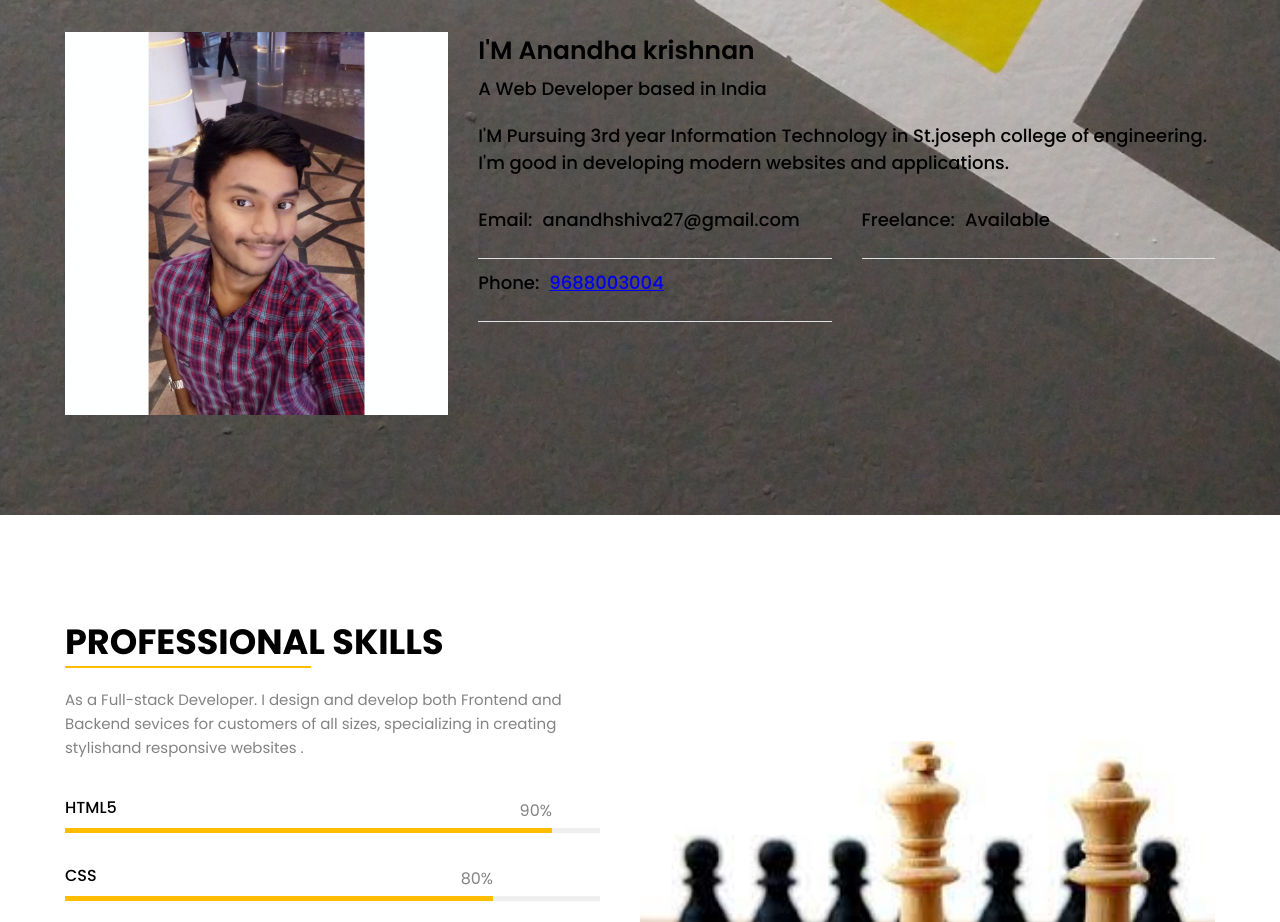
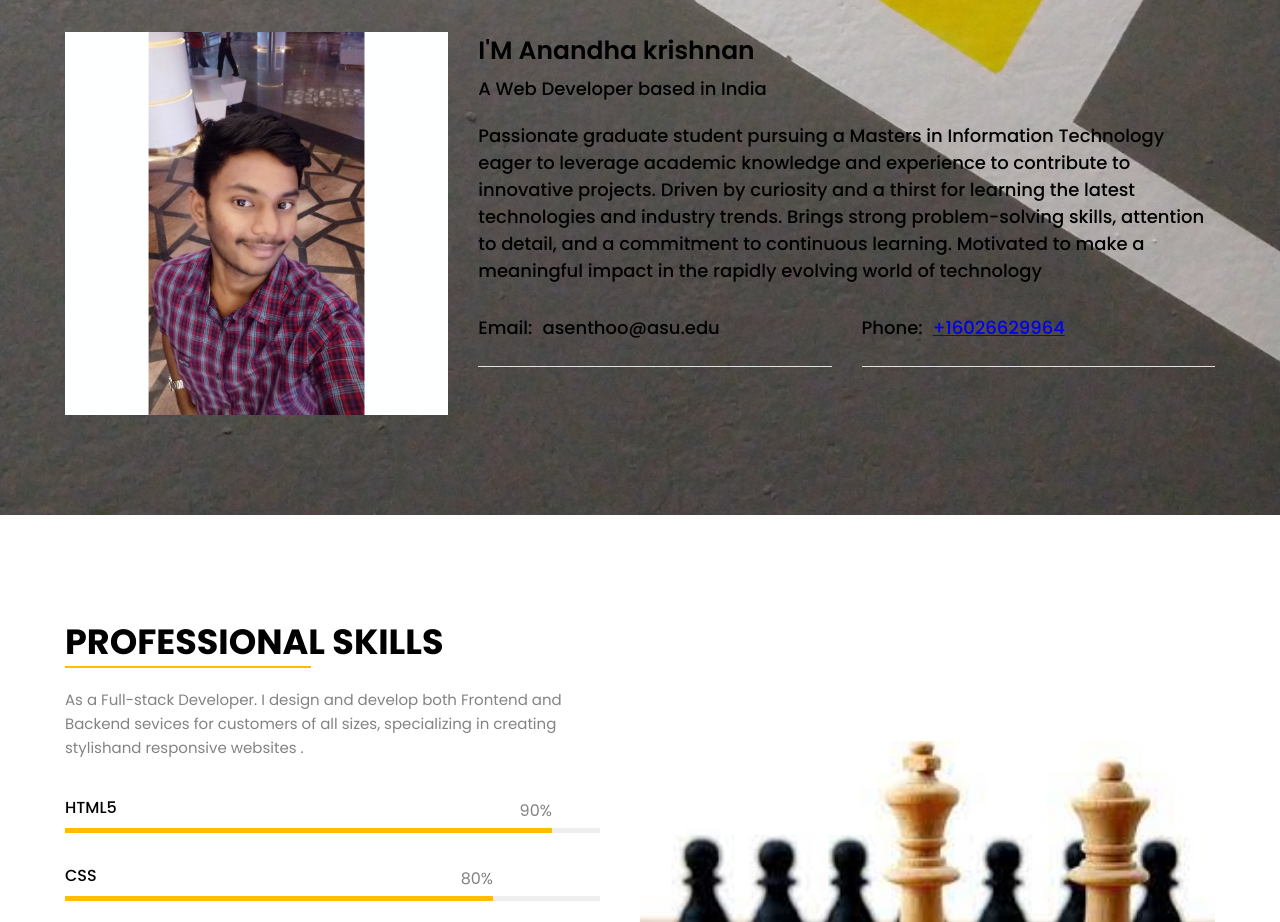
Before and after one commit to Anandhakrishnan27/Anandhakrishnan27.github.io, a plain HTML site: page index.html in a window 1280 px wide. Shown: the part 1012-1934 px from the top of the page. Drawn offline with Linux system fonts and the light colour scheme.

Commit message:
Add files via upload

```diff
--- a/index.html
+++ b/index.html
@@ -80,8 +80,10 @@
                             <h6>A Web Developer based in India </h6>
                             <p>
                                 <h6>
-                                I'M Pursuing 3rd year Information Technology in St.joseph college of engineering. <br />
-                                I'm good in developing modern websites and applications.
+                                    Passionate graduate student pursuing a Masters in Information Technology eager to leverage academic knowledge and
+experience to contribute to innovative projects. Driven by curiosity and a thirst for learning the latest technologies and
+industry trends. Brings strong problem-solving skills, attention to detail, and a commitment to continuous learning.
+Motivated to make a meaningful impact in the rapidly evolving world of technology
                             </h6>
                             </p>
 
@@ -89,20 +91,12 @@
 
                                 <div class="list">
                                     <label><h6>Email:</h6></label>
-                                    <p><h6>anandhshiva27@gmail.com</h6></p>
+                                    <p><h6>asenthoo@asu.edu</h6></p>
                                 </div>
 
-
-
-
-
-                                <div class="list">
-                                    <label><h6>Freelance:</h6></label>
-                                    <p><h6>Available</h6></p>
-                                </div>
                                 <div class="list">
                                     <label><h6>Phone:</h6></label>
-                                    <p><h6><a href="tel:9688003004">9688003004</a> </h6></p>
+                                    <p><h6><a href="tel:+16026629964">+16026629964</a> </h6></p>
                                 </div>
                             </div>
                             <!--Social Links-->
```
Also changed, not shown: 1 other file.
